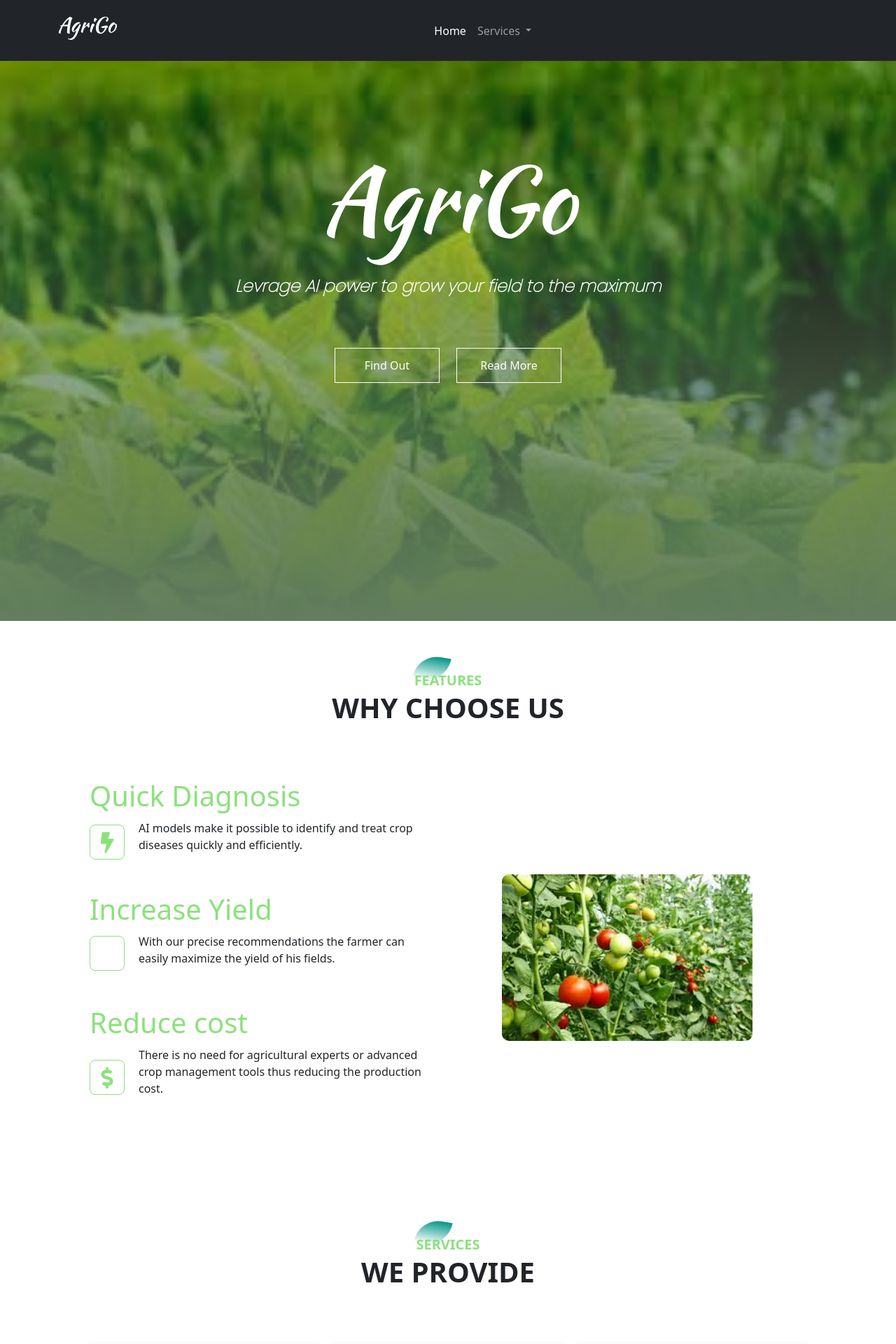
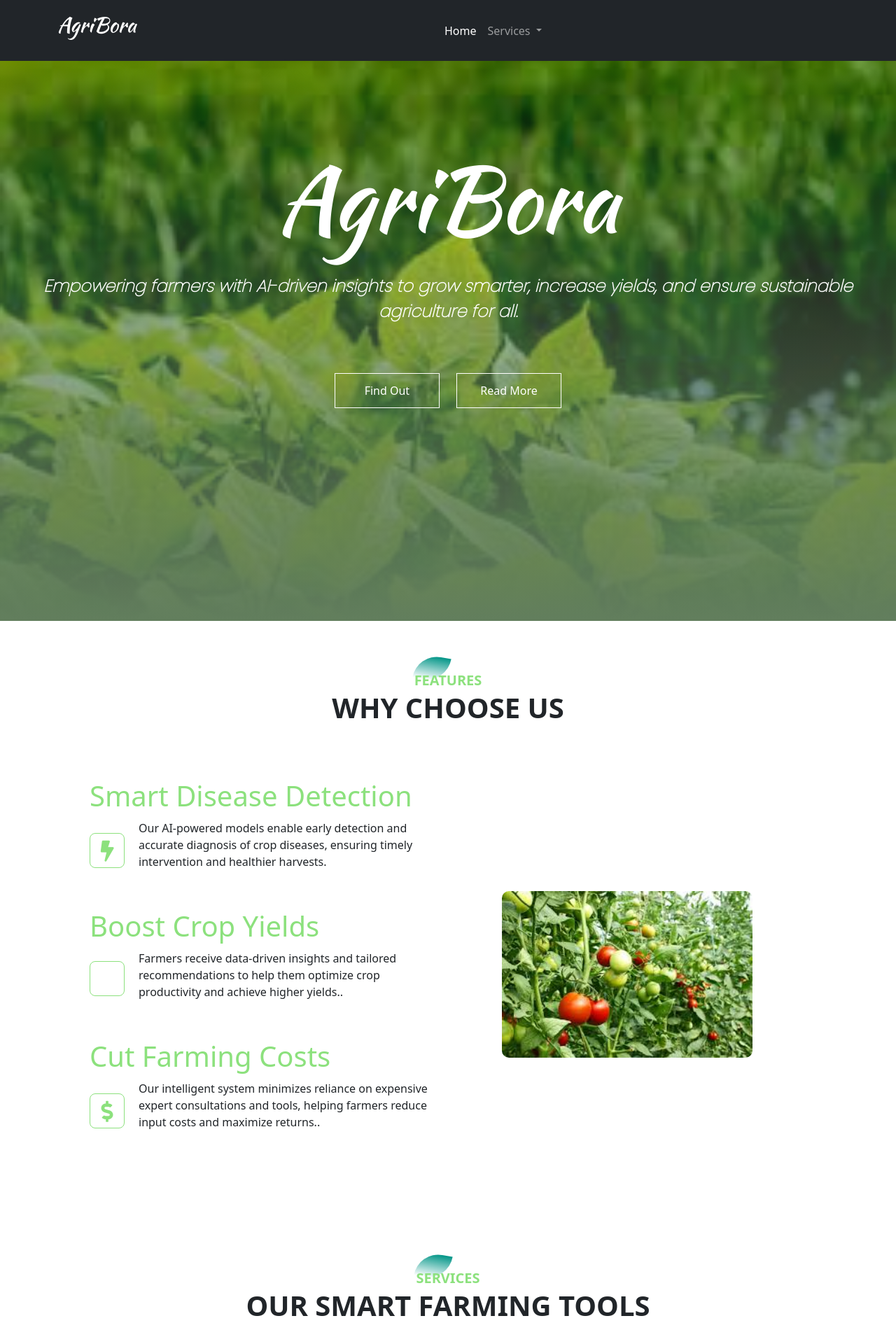
Before and after one commit to Sumbati10/-AgriBora, a Python web app: template templates/index.html in a window 1280 px wide. Shown: the top 1920 px of the page at 70% size. Run offline with Jinja, Linux system fonts and the light colour scheme; the template is opened without the code that fills it, so the values that code supplies are empty; some libraries are stand-ins or nearby versions.

Commit message:
made chnages to index.html

```diff
--- a/templates/index.html
+++ b/templates/index.html
@@ -6,7 +6,7 @@
 	<meta http-equiv="X-UA-Compatible" content="IE=Edge">
 	<meta http-equiv="Content-Type" content="text/html; charset=UTF-8" />
 	<meta name="viewport" content="width=device-width, initial-scale=1">
-	<title>Agri App</title>
+	<title>AgriBora</title>
 	<link href="https://cdn.jsdelivr.net/npm/bootstrap@5.1.1/dist/css/bootstrap.min.css" rel="stylesheet"
 		integrity="sha384-F3w7mX95PdgyTmZZMECAngseQB83DfGTowi0iMjiWaeVhAn4FJkqJByhZMI3AhiU" crossorigin="anonymous">
 	<link rel="stylesheet" href="https://pro.fontawesome.com/releases/v5.10.0/css/all.css"
@@ -24,7 +24,7 @@
 	<nav class="navbar navbar-expand-lg navbar-dark bg-dark">
 		<div class="container">
 			<a class="navbar-brand" href="/">
-				<p>AgriGo</p>
+				<p>AgriBora</p>
 			</a>
 			<button class="navbar-toggler" type="button" data-bs-toggle="collapse" data-bs-target="#navbarNav"
 				aria-controls="navbarNav" aria-expanded="false" aria-label="Toggle navigation">
@@ -54,8 +54,8 @@
 	{% block content %}
 	<section id="banner">
 		<div class="banner-text">
-			<h1>AgriGo</h1>
-			<p>Levrage AI power to grow your field to the maximum</p>
+			<h1>AgriBora</h1>
+			<p>Empowering farmers with AI-driven insights to grow smarter, increase yields, and ensure sustainable agriculture for all.</p>
 			<div class="banner-btn">
 				<a href="#services"><span></span>Find Out</a>
 				<a href="#feature"><span></span>Read More</a>
@@ -70,34 +70,33 @@
 		</div>
 		<div class="feature-box">
 			<div class="features">
-				<h1>Quick Diagnosis</h1>
+				<h1>Smart Disease Detection</h1>
 				<div class="features-desc">
 					<div class="feature-icon">
 						<i class="fa fa-bolt"></i>
 					</div>
 					<div class="feature-text">
-						<p>AI models make it possible to identify and treat crop diseases quickly and efficiently. </p>
+						<p>Our AI-powered models enable early detection and accurate diagnosis of crop diseases, ensuring timely intervention and healthier harvests. </p>
 					</div>
 
 				</div>
-				<h1>Increase Yield</h1>
+				<h1>Boost Crop Yields</h1>
 				<div class="features-desc">
 					<div class="feature-icon">
 						<i class="fa fa-corn"></i>
 					</div>
 					<div class="feature-text">
-						<p>With our precise recommendations the farmer can easily maximize the yield of his fields. </p>
+						<p>Farmers receive data-driven insights and tailored recommendations to help them optimize crop productivity and achieve higher yields.. </p>
 					</div>
 
 				</div>
-				<h1>Reduce cost</h1>
+				<h1>Cut Farming Costs</h1>
 				<div class="features-desc">
 					<div class="feature-icon">
 						<i class="fa fa-dollar-sign"></i>
 					</div>
 					<div class="feature-text">
-						<p>There is no need for agricultural experts or advanced crop management tools thus reducing the
-							production cost. </p>
+						<p>Our intelligent system minimizes reliance on expensive expert consultations and tools, helping farmers reduce input costs and maximize returns.. </p>
 					</div>
 
 				</div>
@@ -112,7 +111,7 @@
 	<section id="services">
 		<div class="title-text">
 			<p>SERVICES</p>
-			<h1>WE PROVIDE</h1>
+			<h1>OUR SMART FARMING TOOLS</h1>
 		</div>
 		<div class="service-box">
 
@@ -123,7 +122,7 @@
 				<a href="/crop-recommendation" style="color: #000">
 					<h1>Crop Recommendation</h1>
 				</a>
-				<p>Analyzes soil and weather data to find the best suited crop. </p>
+				<p>Uses real-time soil conditions and weather data to suggest the most suitable crop for your land. </p>
 			</div>
 
 			<div class="single-service">
@@ -134,7 +133,7 @@
 				<a href="/fertilizer-recommendation" style="color: #000">
 					<h1>Fertilizer Recommendation</h1>
 				</a>
-				<p>Analyzes soil and crop type to find the best fertilizer for your crop. </p>
+				<p>Analyzes soil nutrients and crop type to recommend the most effective fertilizer for improved growth. </p>
 			</div>
 
 			<div class="single-service">
@@ -143,9 +142,9 @@
 
 				</div>
 				<a href="/crop-disease" style="color: #000">
-					<h1>Crop Disease Prediction</h1>
+					<h1>Crop Disease Detection</h1>
 				</a>
-				<p>From the images of your crops our models can check their health. </p>
+				<p>Upload crop images and our AI will assess plant health and identify possible diseases instantly. </p>
 			</div>
 
 		</div>
@@ -153,16 +152,18 @@
 
 	<section id="contact">
 		<div class="footer-title-text">
-			<h1>CONTACT ME</h1>
+			<h1>REACH OUT TO US</h1>
 		</div>
 		<div class="footer-row">
 			<div class="footer-left">
-				<h1>AgriGo</h1>
-				<p>Email: AymenMir1001@gmail.com</p>
+				<h1>AgriBora</h1>
+				<p>Email: sumbatilinda@gmail.com</p>
+				<p>Phone: +254711646749</p>
+
 			</div>
 			<div class="footer-right">
-				<h1>AgriGo</h1>
-				<p>Github: <a href="https://github.com/Aymen1001"> <i class="fab fa-github"></i>Aymen1001 </a>
+				<h1>AgriBora</h1>
+				<p>Github: <a href="https://github.com/Sumbati10"> <i class="fab fa-github"></i>Sumbati10 </a>
 				</p>
 			</div>
 		</div>
```
